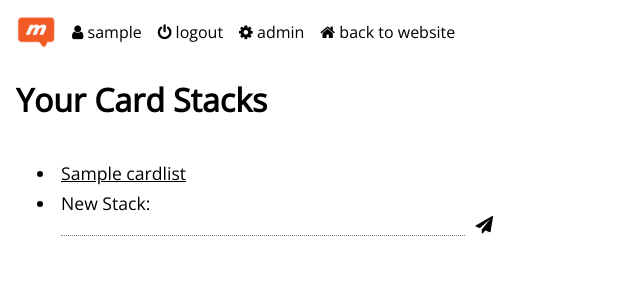
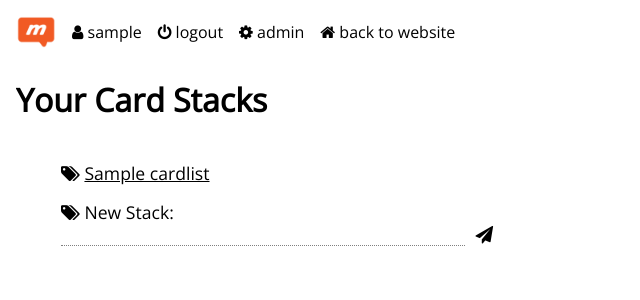
Before and after one commit to macolo/flashcards, a Django app: page /cardlists/ in a window 1280 px wide. Shown: the top 300 px of the page, without its empty margins (0-640 px from the left). Run offline with Django 3.2, Linux system fonts and the light colour scheme; a user stored in the database is signed in; tables that the repository leaves empty hold one stand-in row (values such as "Sample post"); some libraries are stand-ins or nearby versions.

Commit message:
Added nice labels to the stacks in stack list

```diff
--- a/cards/static/main.css
+++ b/cards/static/main.css
@@ -78,12 +78,16 @@ body {
 
 #cardlist-list {
     font-size: 1.1em;
+    list-style-type: none;
 }
 
 #cardlist-list li {
     padding:5px;
 }
 
+#cardlist-list .new-cardlist {
+    margin-top:0.5em;
+}
 .card {
     font-size:1.9em;
     margin:30px;
--- a/cards/templates/cards/cardlist_list.html
+++ b/cards/templates/cards/cardlist_list.html
@@ -9,15 +9,17 @@
     {% if cardlist_list %}
         <ul id="cardlist-list">
             {% for cardlist in cardlist_list %}
-                <li><a href="{% url 'cards:cardlist' cardlist.id %}">{{ cardlist.cardlist_name }}</a></li>
+                <li>
+                    <i class="fa fa-tags"></i>
+                    <a href="{% url 'cards:cardlist' cardlist.id %}">{{ cardlist.cardlist_name }}</a>
+                </li>
             {% endfor %}
-            <li>
+            <li class="new-cardlist">
                 <form action="{% url 'cards:newcardlist' %}" method="post">
-                    <span>New Stack:</br>
-                    {% csrf_token %}
+                        <i class="fa fa-tags"></i> New Stack:</br>
+                        {% csrf_token %}
                         <input class="line-input empty-on-click" name="cardlist_name" type="text" value=""/>
                         <button class="small-button new-cardlist-button" type="submit"><i class="fa fa-paper-plane"></i></button>
-                    </span>
                 </form>
             </li>
         </ul>
```
